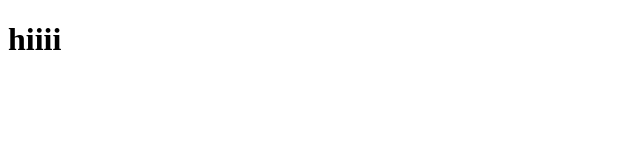
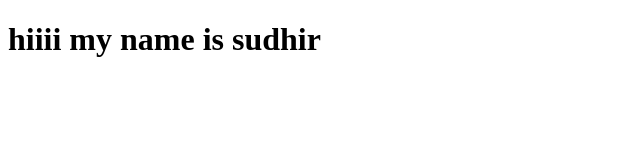
Before and after one commit to Sudhir111111/git-tutorial, a plain HTML site: page about.html in a window 1280 px wide. Shown: the whole page, without its empty margins (0-640 px from the left). Drawn offline with Linux system fonts and the light colour scheme.

Commit message:
new changes

```diff
--- a/about.html
+++ b/about.html
@@ -5,6 +5,6 @@
     <title>Title</title>
 </head>
 <body>
-<h1> hiiii </h1>
+<h1> hiiii  my name is  sudhir</h1>
 </body>
 </html>
```
Also changed, not shown: index.html (+1 -0 lines).
